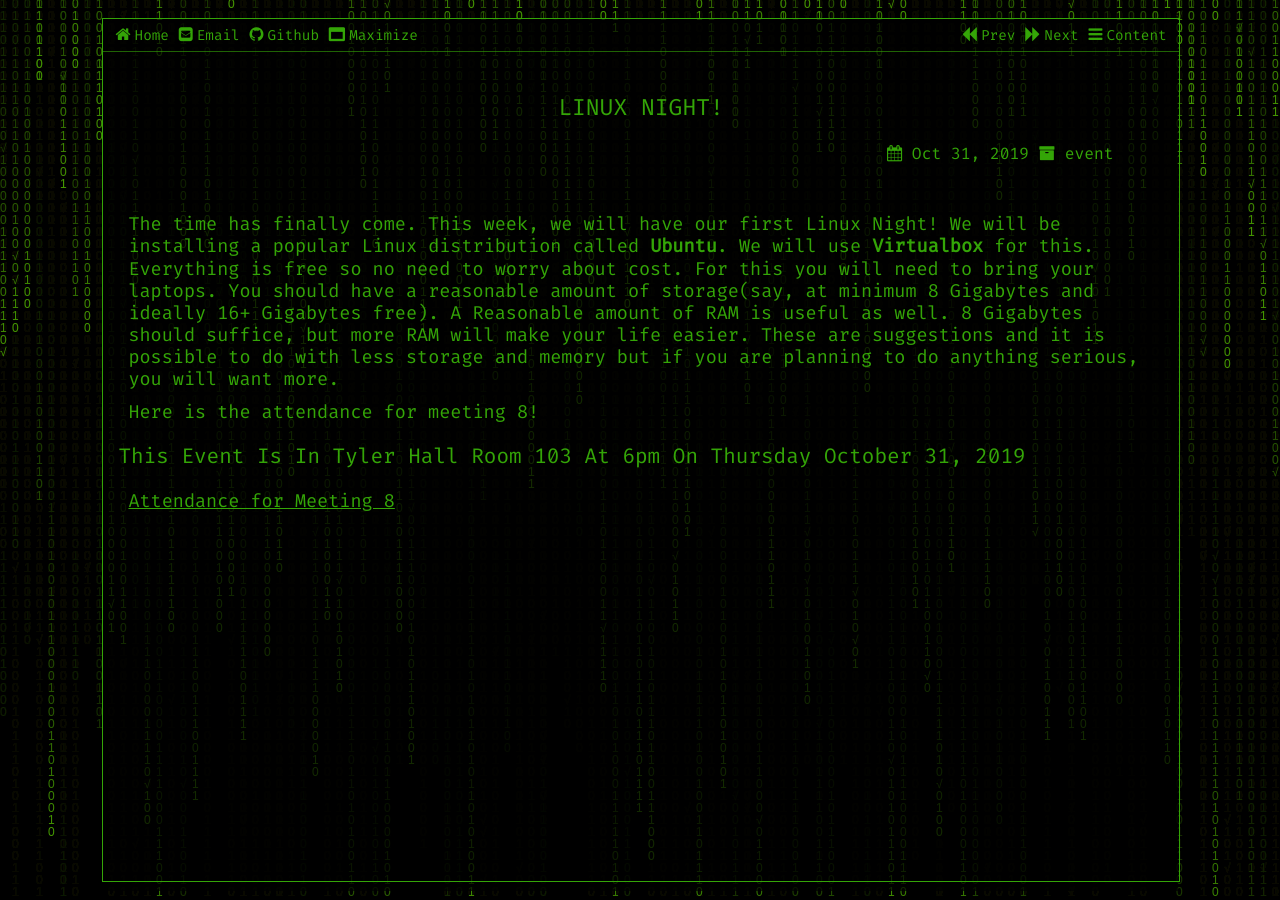
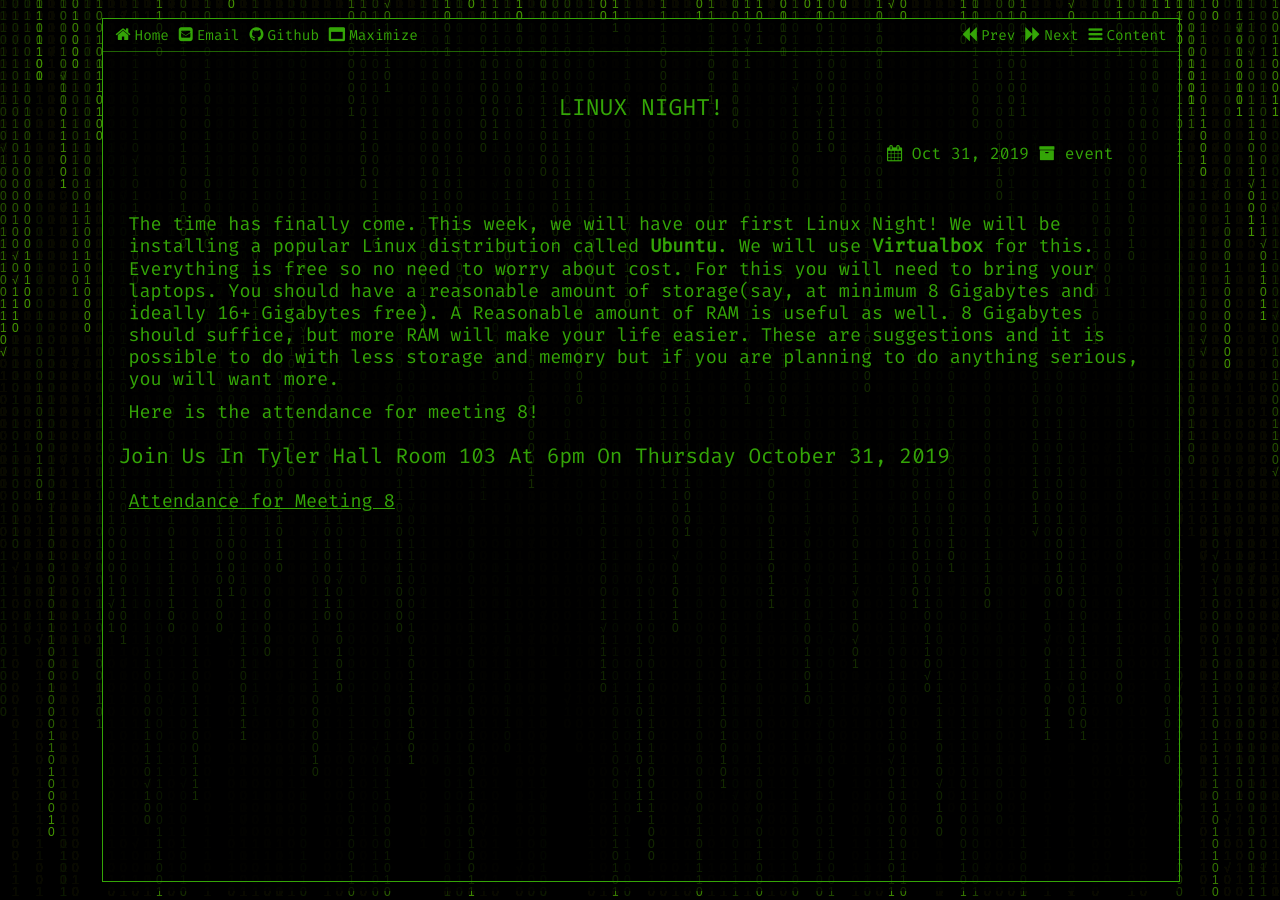
Before and after one commit to ramhacks/ramhacks.github.io, a Jekyll site: the page built from _posts/2019-10-31-meeting8.md, in a window 1280 px wide. Built offline with Jekyll 4.4.1, drawn with Linux system fonts in a browser that asks for light colours.

Commit message:
Update 2019-10-31-meeting8.md

```diff
--- a/_posts/2019-10-31-meeting8.md
+++ b/_posts/2019-10-31-meeting8.md
@@ -15,6 +15,6 @@ do anything serious, you will want more.
 
 Here is the attendance for meeting 8!
 
-### This event is in Tyler Hall Room 103 at 6pm on Thursday October 31, 2019
+### Join us in Tyler Hall Room 103 at 6pm on Thursday October 31, 2019
 
 [Attendance for Meeting 8](https://forms.gle/UsQtxecQ6x5Sq2pP8)
```
